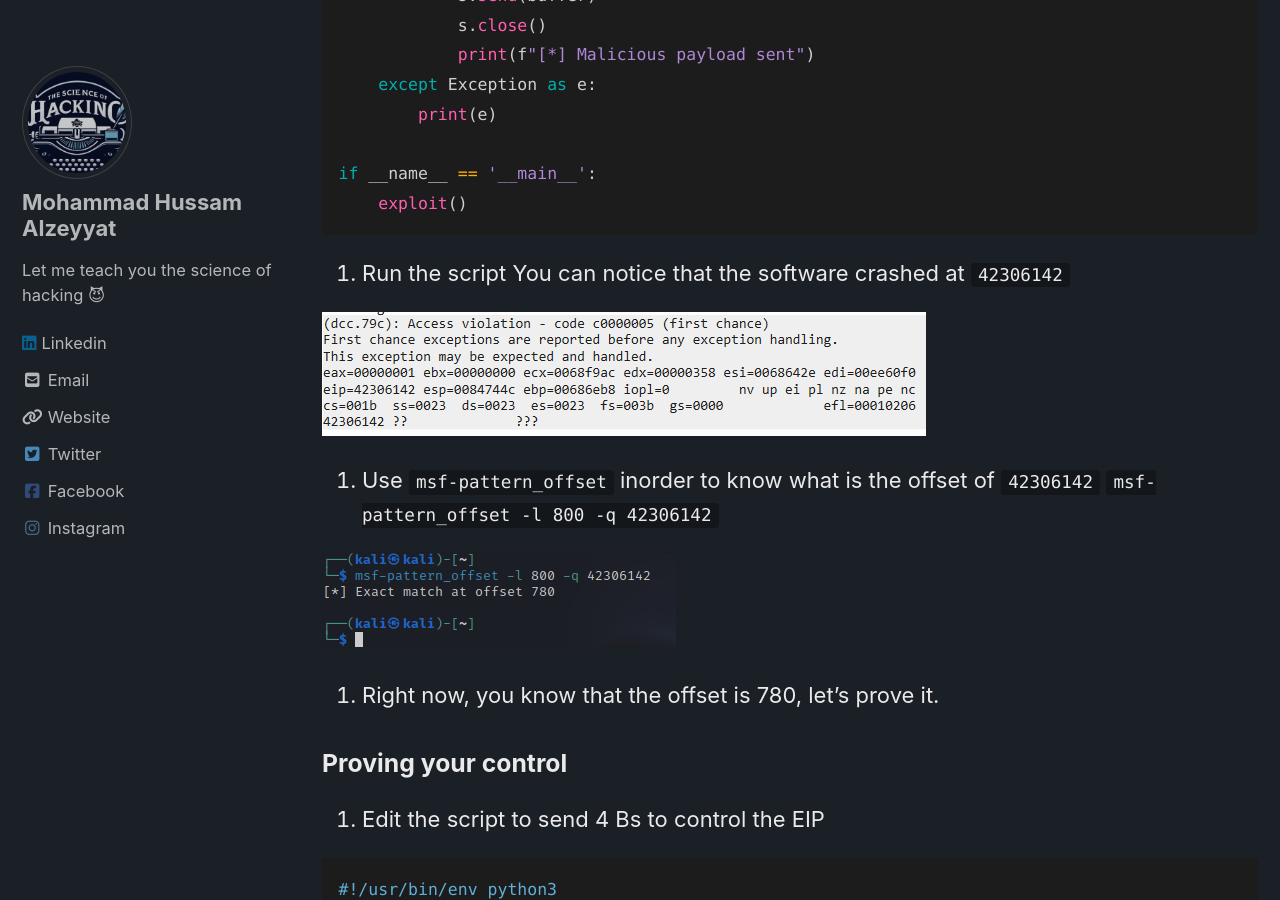
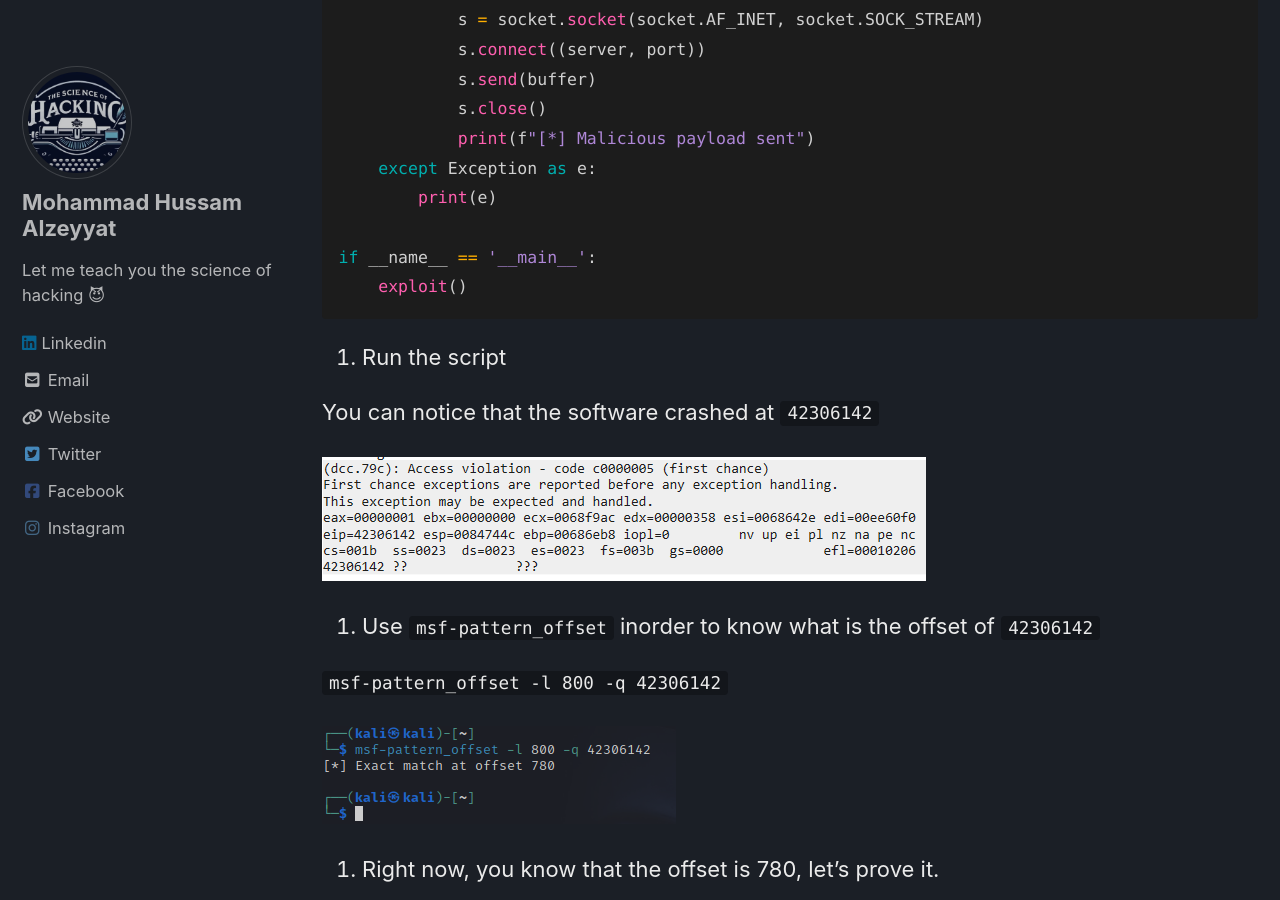
Before and after one commit to mhzcyber/mhzcyber.github.io, a Jekyll site: the page built from _posts/win32 exploit development/2024-04-15-sbe-exploitation.md, in a window 1280 px wide and 900 px high, scrolled down 10426 px. Built offline with Jekyll 4.4.1, drawn with Linux system fonts in a browser that asks for light colours; cached includes are drawn as plain includes; nearby versions of some CDN libraries; part of the change alters nothing that is shown.

```diff
--- a/_posts/win32 exploit development/2024-04-15-sbe-exploitation.md
+++ b/_posts/win32 exploit development/2024-04-15-sbe-exploitation.md
@@ -168,7 +168,9 @@ Once you send the 800 A's, you will notice that SBE crashed and `eip=41414141`
 Since you know you got the control over the EIP, now you will need to know at which offset exactly, so you can make the EIP execute whatever you want!
 
 1. Generate pattern with msf-pattern_create
+
 `msf-pattern_create -l 800`
+
 ![503d13c79c66303107434f42821ed854.png](/assets/images/sbe_images/503d13c79c66303107434f42821ed854.png)
 
 2. Edit the script to send the generated pattern.
@@ -211,16 +213,18 @@ if __name__ == '__main__':
 
 
 3. Run the script
+
 You can notice that the software crashed at `42306142`
 
 ![b58f15d2b9dc9d228176cb492b28b036.png](/assets/images/sbe_images/b58f15d2b9dc9d228176cb492b28b036.png)
 
-5. Use `msf-pattern_offset` inorder to know what is the offset of `42306142`
+4. Use `msf-pattern_offset` inorder to know what is the offset of `42306142`
+
 `msf-pattern_offset -l 800 -q 42306142`
 
 ![4c7bc70d1244a787b25bf93214ab786f.png](/assets/images/sbe_images/4c7bc70d1244a787b25bf93214ab786f.png)
 
-6. Right now, you know that the offset is 780, let's prove it.
+5. Right now, you know that the offset is 780, let's prove it.
 
 ### Proving your control
 
```
